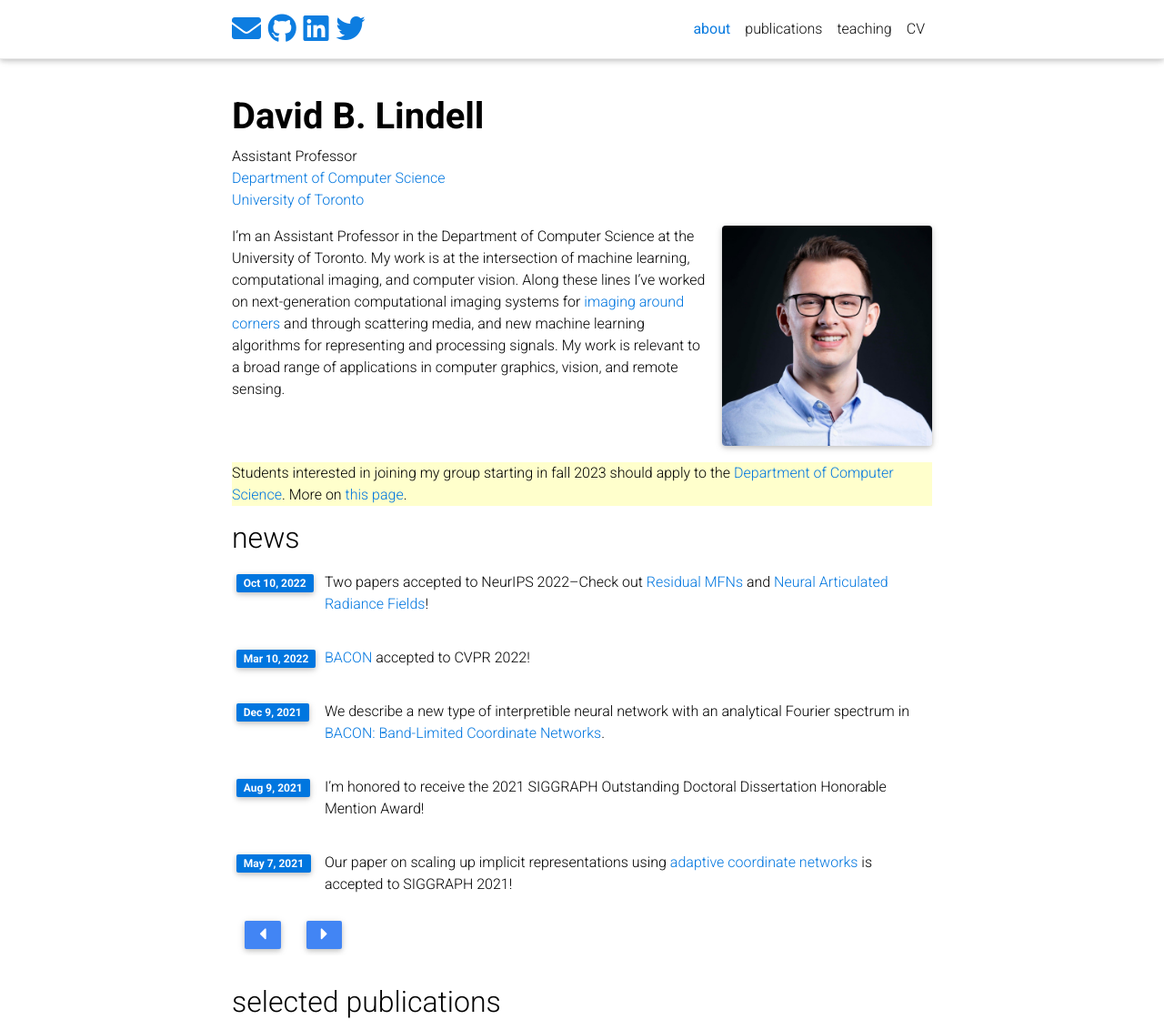
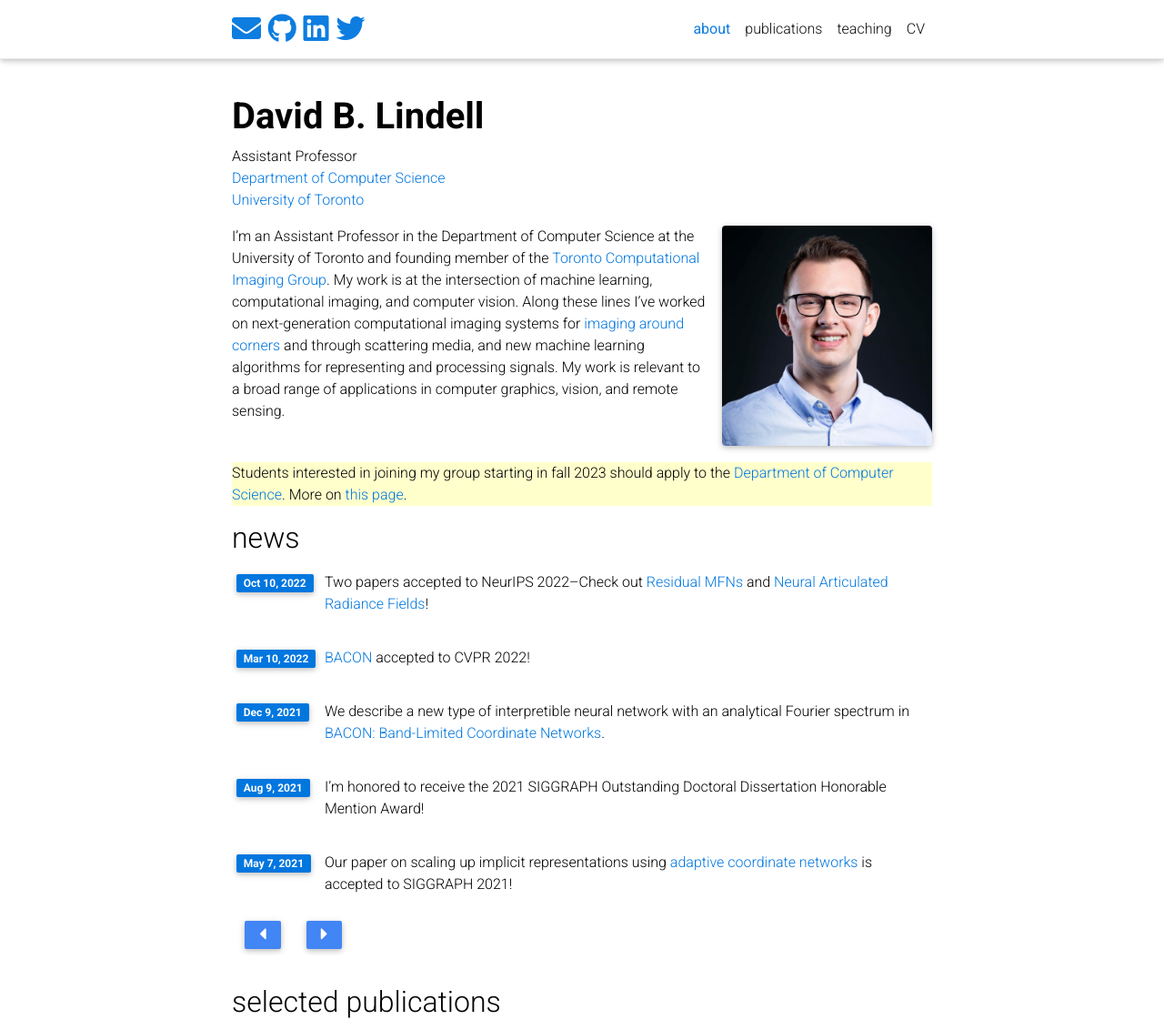
Before and after one commit to davelindell/davelindell.github.io, a Jekyll site: the page built from _pages/about.md, in a window 1280 px wide and 1306 px high, cut to the strip 0-1132 px from the top of the window. Shown: the whole strip at 91% size. Built offline with Jekyll 4.4.1, drawn with Linux system fonts in a browser that asks for light colours; nearby versions of some CDN libraries; a style sheet for code colours, icons or effects is not loaded.

Commit message:
add link to tcig

```diff
--- a/_pages/about.md
+++ b/_pages/about.md
@@ -13,7 +13,7 @@ news: true  # includes a list of news items
 selected_papers: true # includes a list of papers marked as "selected={true}"
 ---
 
-I'm an Assistant Professor in the Department of Computer Science at the University of Toronto. My work is at the intersection of machine learning, computational imaging, and computer vision. Along these lines I've worked on next-generation computational imaging systems for [imaging around corners](http://go.ted.com/davidlindell/){:target="_blank"} and through scattering media, and new machine learning algorithms for representing and processing signals. My work is relevant to a broad range of applications in computer graphics, vision, and remote sensing.
+I'm an Assistant Professor in the Department of Computer Science at the University of Toronto and founding member of the [Toronto Computational Imaging Group](https://compimaging.dgp.toronto.edu/). My work is at the intersection of machine learning, computational imaging, and computer vision. Along these lines I've worked on next-generation computational imaging systems for [imaging around corners](http://go.ted.com/davidlindell/){:target="_blank"} and through scattering media, and new machine learning algorithms for representing and processing signals. My work is relevant to a broad range of applications in computer graphics, vision, and remote sensing.
 
 Students interested in joining my group starting in fall 2023 should apply to the [Department of Computer Science](https://web.cs.toronto.edu/graduate/prospective). More on [this page](/joining).
 {: style="background-color: #ffffcc; float: left;"}
```
Also changed, not shown: _pages/joining.md (+1 -1 lines).
